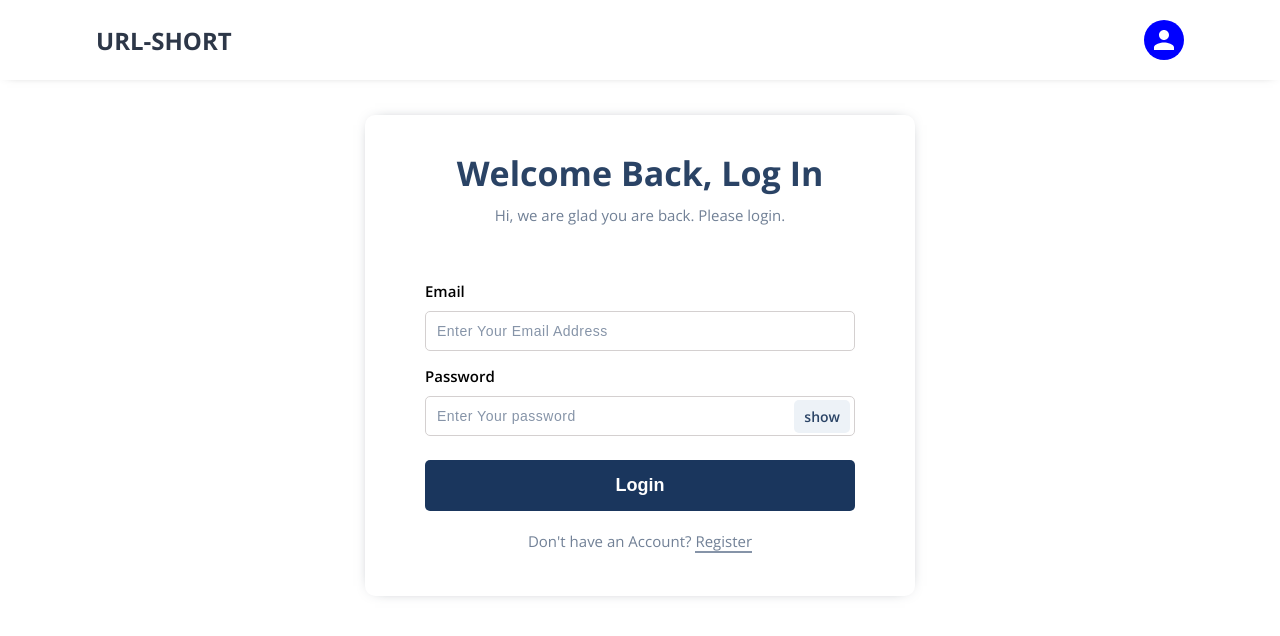
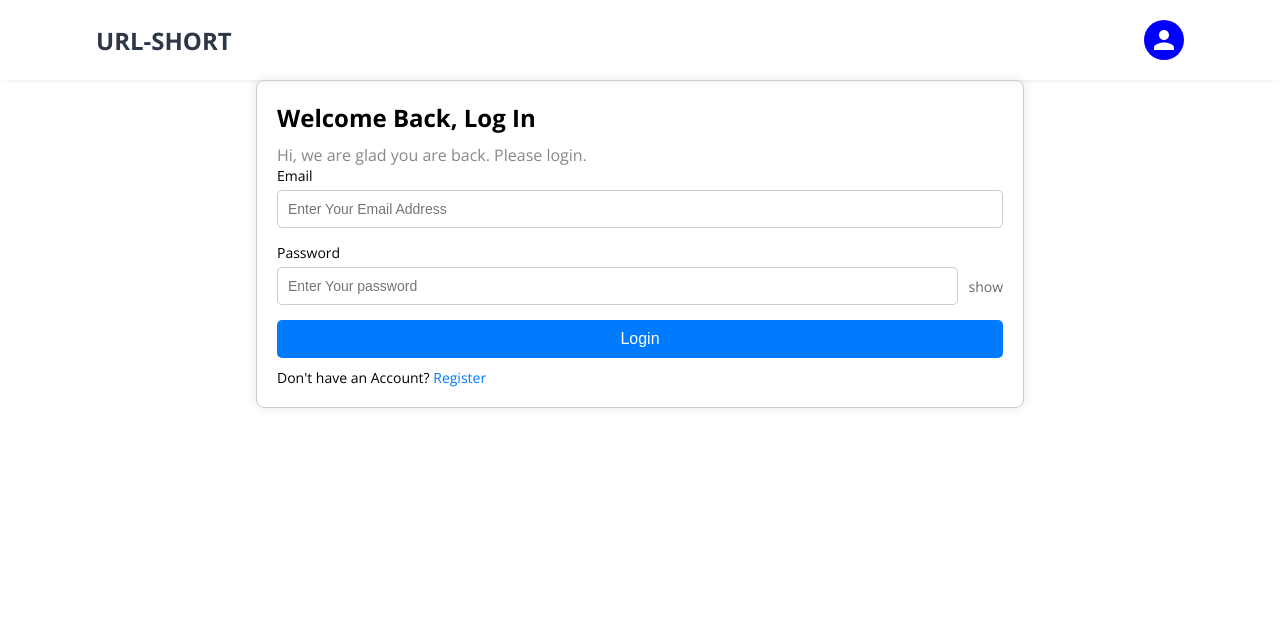
Before and after one commit to SANZU0007/url-short-front, a React (Create React App) app: page / in a window 1280 px wide. Shown: the top 636 px of the page. Built offline with nearby package versions, Linux system fonts and the light colour scheme.

Commit message:
second commit

```diff
--- a/src/mix.css
+++ b/src/mix.css
@@ -1,120 +1,114 @@
-section{
+/* General Styles */
+.form_data {
+    max-width: 400px;
+    margin: 0 auto;
+    padding: 20px;
+    border: 1px solid #ccc;
+    border-radius: 8px;
+    box-shadow: 0 0 10px rgba(0, 0, 0, 0.1);
+  }
+
+  .form_heading h1 {
+    font-size: 24px;
+    margin-bottom: 10px;
+  }
+
+  .form_heading p {
+    font-size: 16px;
+    color: #888;
+  }
+
+  .form_input {
+    margin-bottom: 15px;
+  }
+
+  label {
+    display: block;
+    font-size: 14px;
+    margin-bottom: 5px;
+  }
+
+  input[type="email"],
+  input[type="password"] {
     width: 100%;
     padding: 10px;
-    min-height:calc(100vh - 80px);
+    border: 1px solid #ccc;
+    border-radius: 5px;
+    font-size: 14px;
   }
 
-section .form_data{
-    max-width: 550px;
-    margin: 25px auto;
-    padding: 35px 10px;
-    box-shadow: 0 0 15px -10px #2d3748;
-    border-radius: 10px;
+  .two {
     display: flex;
-    flex-direction: column;
     align-items: center;
   }
 
-.form_heading{
-    display: flex;
-    flex-direction: column;
-    align-items: center;
+  .showpass {
+    cursor: pointer;
+    margin-left: 10px;
+    font-size: 14px;
+    color: #666;
   }
 
-.form_data h1{
-    font-size: 34px;
-    color: #2a4365;
-}
-
-.form_data p{
-    color: #718096;
-    font-size: 15px;
-    margin-top:9px;
-}
-
-.form_data form{
-    margin-top: 45px;
+  .btn {
+    display: block;
     width: 100%;
-    padding: 10px 50px;
-}
-
-.form_data form .form_input input{
-    width: 100%;
-    padding: 11px;
-    border: 1px solid #d4d0d0;
+    padding: 10px;
+    background-color: #007bff;
+    color: #fff;
+    border: none;
     border-radius: 5px;
-    outline: none;
-    margin-bottom: 14px;
-    margin-top: 9px;
-    font-size: 14px;
-
-}
-
-.form_data form .form_input label{
-    font-weight: 600;
-    font-size: 15px;
-}
-
-.form_input .two{
-    display: flex;
-    align-items: center;
-    position: relative;
-}
-
-.form_data form .form_input input:focus{
-    border:2px solid rgba(66, 153, 225,0.6);
-}
-
-
-.form_data form .form_input input::placeholder{
-    color: #8694a8;
-    letter-spacing: .5px;
-    font-size: 14px;
-}
-
-.form_input .showpass{
-    position: absolute;
-    right: 0;
-    top:1px;
-    padding: 7px 10px;
-    margin-right: 5px;
-    margin-top: 12px;
-    font-size: 14px;
-    font-weight: 600;
-    color: #2a4365;
-    background-color: #EDF2F7;
-    border-radius: 5px;
+    font-size: 16px;
     cursor: pointer;
   }
 
-form .btn{
-    display:block;
-    width: 100%;
-    padding: 15px;
-    border: none;
-    outline: none;
-    border-radius: 5px;
-    background-color:#1a365d;
-    color: #fff;
-    font-weight: 600;
-    font-size: 18px;
-    margin-top: 10px;
-    cursor: pointer;
-    transition: all .3s;
+  .btn:hover {
+    background-color: #0056b3;
   }
 
-
-form .btn:hover{
-    background-color: #97a1b1;
+  p {
+    font-size: 14px;
+    margin-top: 10px;
   }
 
-.form_data form p{
-    text-align: center;
-    margin-top: 20px;
+  p a {
+    color: #007bff;
+    text-decoration: none;
   }
 
-.form_data form a{
-    text-decoration: none;
-    color:#718096 ;
-    border-bottom: 2px solid #8694a8;
+  /* Media Queries for Responsive Design */
+
+  /* Small devices (phones) */
+  @media (max-width: 576px) {
+    .form_data {
+      max-width: 100%;
+      border: none;
+      box-shadow: none;
     }
+
+    .form_heading h1 {
+      font-size: 20px;
+    }
+
+    input[type="email"],
+    input[type="password"] {
+      font-size: 12px;
+    }
+
+    .btn {
+      font-size: 14px;
+    }
+  }
+
+  /* Medium devices (tablets) */
+  @media (min-width: 576px) and (max-width: 768px) {
+    .form_data {
+      max-width: 80%;
+    }
+  }
+
+  /* Large devices (desktops) */
+  @media (min-width: 992px) {
+    .form_data {
+      max-width: 60%;
+    }
+  }
```
Lines whose indentation alone changed are shown as unchanged.
